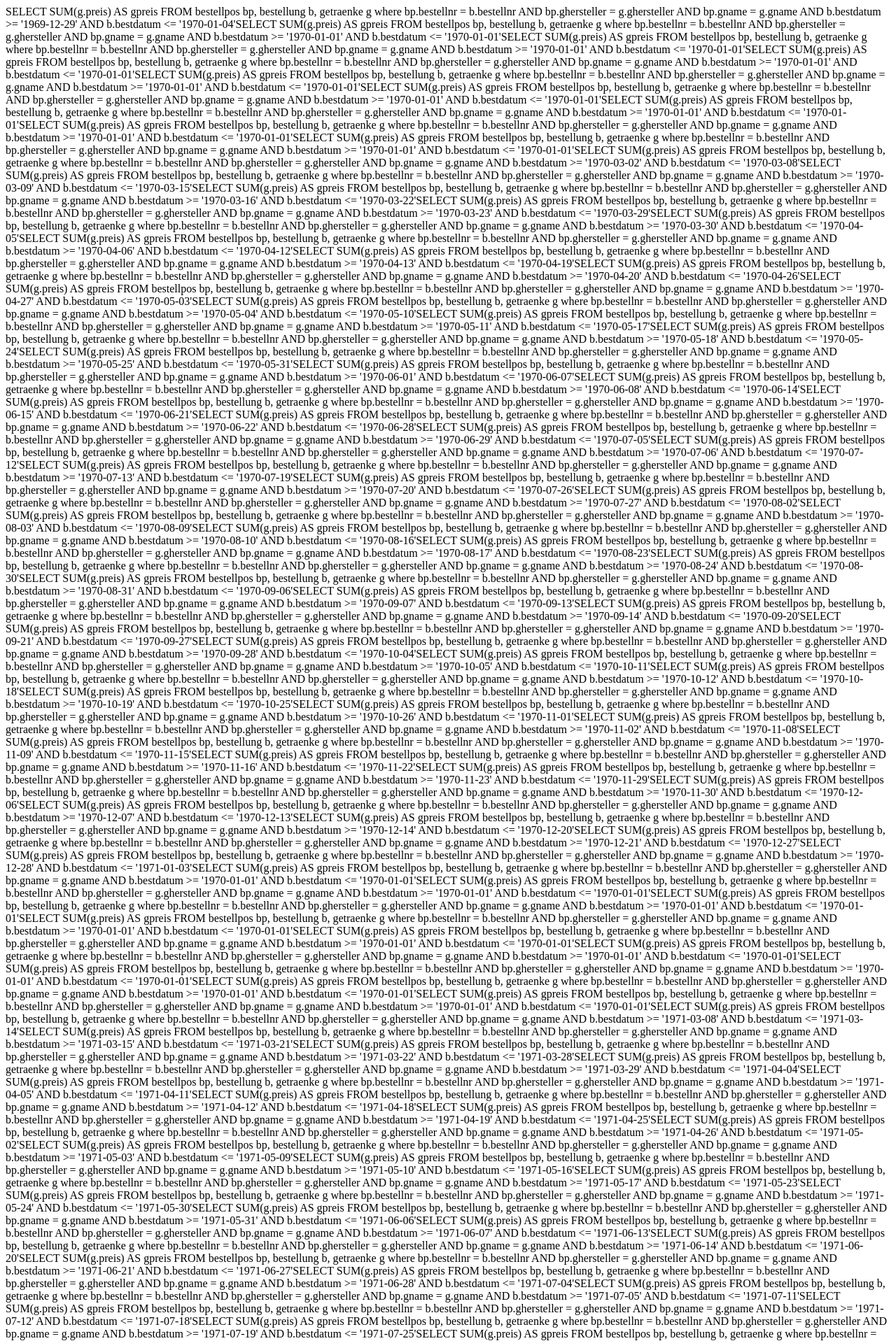
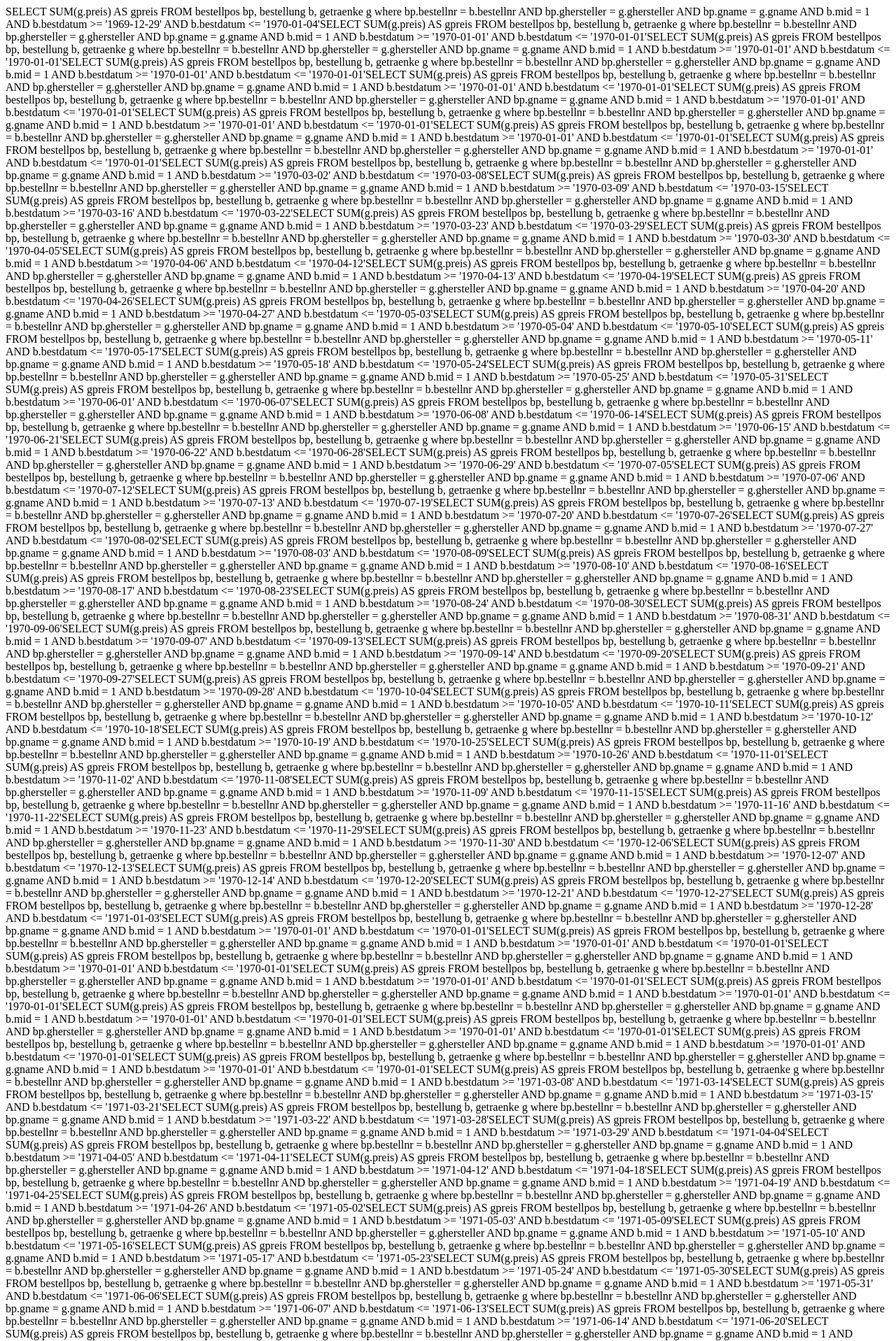
Before and after one commit to jonas181199/projekt-ass, a PHP site: page /Auswertung/ErfolgteAuswertung.php in a window 1280 px wide. Shown: the top 1917 px of the page at 70% size. Run offline with PHP 8.4, Linux system fonts and the light colour scheme; the visitor is signed in with stand-in values (Sample User, id 1); data that the repository does not hold is empty.

Commit message:
mid in der Auswertung

```diff
--- a/Auswertung/ErfolgteAuswertung.php
+++ b/Auswertung/ErfolgteAuswertung.php
@@ -1,5 +1,6 @@
 <?php
-    include_once '../includes/dbh.inc.php'
+    include_once '../includes/dbh.inc.php';
+    session_start();
 ?>
 
 <!DOCTYPE HTML>
@@ -12,6 +13,7 @@
     </HEAD>
     <BODY>
         <?php
+            $marktid = $_SESSION['mid'];
             $akJahr   = idate('Y');
             $akWoche  = date('W');
             $ewoche   = date('W', strtotime($_POST['start']));
@@ -42,7 +44,7 @@
                     $data[$h]['KW'] = $i;
 
                     //Gesamtumsatz
-                    $sqlgu = "SELECT SUM(g.preis) AS gpreis FROM bestellpos bp, bestellung b, getraenke g where bp.bestellnr = b.bestellnr AND bp.ghersteller = g.ghersteller AND bp.gname = g.gname AND b.bestdatum >= '$timestamp_montag' AND b.bestdatum <= '$timestamp_sonntag'";
+                    $sqlgu = "SELECT SUM(g.preis) AS gpreis FROM bestellpos bp, bestellung b, getraenke g where bp.bestellnr = b.bestellnr AND bp.ghersteller = g.ghersteller AND bp.gname = g.gname AND b.mid = $marktid AND b.bestdatum >= '$timestamp_montag' AND b.bestdatum <= '$timestamp_sonntag'";
                     $resultgu = $conn->query($sqlgu);
                     $sgu = $resultgu->fetch_object();
                     echo $sqlgu;
@@ -56,7 +58,7 @@
 
                     //Größte Bestellung
                     //$sqlgb = "SELECT SUM(g.preis) as summe, b.bestellnr FROM bestellpos bp, bestellung b, getraenke g where bp.bestellnr = b.bestellnr AND bp.ghersteller = g.ghersteller AND bp.gname = g.gname AND b.bestdatum >= $timestamp_montag AND b.bestdatum <= $timestamp_sonntag GROUP BY b.bestellnr HAVING MAX(SUM(g.preis))";
-                    $sqlgb = "SELECT MAX(summe) AS maxSumme FROM (SELECT SUM(g.preis) AS summe, b.bestellnr FROM bestellpos bp, bestellung b, getraenke g where bp.bestellnr = b.bestellnr AND bp.ghersteller = g.ghersteller AND bp.gname = g.gname AND b.bestdatum >= '$timestamp_montag' AND b.bestdatum <= '$timestamp_sonntag' GROUP BY b.bestellnr) AS summen";
+                    $sqlgb = "SELECT MAX(summe) AS maxSumme FROM (SELECT SUM(g.preis) AS summe, b.bestellnr FROM bestellpos bp, bestellung b, getraenke g where bp.bestellnr = b.bestellnr AND bp.ghersteller = g.ghersteller AND bp.gname = g.gname AND b.mid = $marktid AND b.bestdatum >= '$timestamp_montag' AND b.bestdatum <= '$timestamp_sonntag' GROUP BY b.bestellnr) AS summen";
                     $resultgb = $conn->query($sqlgb);
                     $sgb = $resultgb->fetch_object();
 
@@ -68,9 +70,9 @@
 
 
                     //Standartabweichung
-                    $savg    = "SELECT AVG(g.preis) as average, b.bestellnr FROM bestellpos bp, bestellung b, getraenke g where bp.bestellnr = b.bestellnr AND bp.ghersteller = g.ghersteller AND bp.gname = g.gname AND b.bestdatum >= '$timestamp_montag' AND b.bestdatum <= '$timestamp_sonntag' GROUP BY b.bestellnr";
-                    $sanz    = "SELECT count(*) as anzahl, b.bestellnr  FROM bestellpos bp, bestellung b, getraenke g where bp.bestellnr = b.bestellnr AND bp.ghersteller = g.ghersteller AND bp.gname = g.gname AND b.bestdatum >= '$timestamp_montag' AND b.bestdatum <= '$timestamp_sonntag' GROUP BY b.bestellnr";
-                    $spreise = "SELECT g.preis, b.bestellnr FROM bestellpos bp, bestellung b, getraenke g where bp.bestellnr = b.bestellnr AND bp.ghersteller = g.ghersteller AND bp.gname = g.gname AND b.bestdatum >= '$timestamp_montag' AND b.bestdatum <= '$timestamp_sonntag' GROUP BY b.bestellnr";
+                    $savg    = "SELECT AVG(g.preis) as average, b.bestellnr FROM bestellpos bp, bestellung b, getraenke g where bp.bestellnr = b.bestellnr AND bp.ghersteller = g.ghersteller AND bp.gname = g.gname AND b.mid = $marktid AND b.bestdatum >= '$timestamp_montag' AND b.bestdatum <= '$timestamp_sonntag' GROUP BY b.bestellnr";
+                    $sanz    = "SELECT count(*) as anzahl, b.bestellnr  FROM bestellpos bp, bestellung b, getraenke g where bp.bestellnr = b.bestellnr AND bp.ghersteller = g.ghersteller AND bp.gname = g.gname AND b.mid = $marktid AND b.bestdatum >= '$timestamp_montag' AND b.bestdatum <= '$timestamp_sonntag' GROUP BY b.bestellnr";
+                    $spreise = "SELECT g.preis, b.bestellnr FROM bestellpos bp, bestellung b, getraenke g where bp.bestellnr = b.bestellnr AND bp.ghersteller = g.ghersteller AND bp.gname = g.gname AND b.mid = $marktid AND b.bestdatum >= '$timestamp_montag' AND b.bestdatum <= '$timestamp_sonntag' GROUP BY b.bestellnr";
                     $abw     = 0;
                     $ianz    = 0;
 
@@ -94,7 +96,7 @@
 
                     //Median
                     if ($ianz > 0){
-                        $sqlm = "SELECT SUM(g.preis) AS preis FROM bestellpos bp, bestellung b, getraenke g where bp.bestellnr = b.bestellnr AND bp.ghersteller = g.ghersteller AND bp.gname = g.gname AND b.bestdatum >= '$timestamp_montag' AND b.bestdatum <= '$timestamp_sonntag'";
+                        $sqlm = "SELECT SUM(g.preis) AS preis FROM bestellpos bp, bestellung b, getraenke g where bp.bestellnr = b.bestellnr AND bp.ghersteller = g.ghersteller AND bp.gname = g.gname AND b.mid = $marktid AND b.bestdatum >= '$timestamp_montag' AND b.bestdatum <= '$timestamp_sonntag'";
                         $resultm = $conn->query($sqlm);
                         $sm = $resultm->fetch_object();
 
--- a/Lager/Lagerverwaltung.php
+++ b/Lager/Lagerverwaltung.php
@@ -2,7 +2,6 @@
 <?php
 
  include_once '../includes/dbh.inc.php';
- session_start();
 
 ?>
 
```
